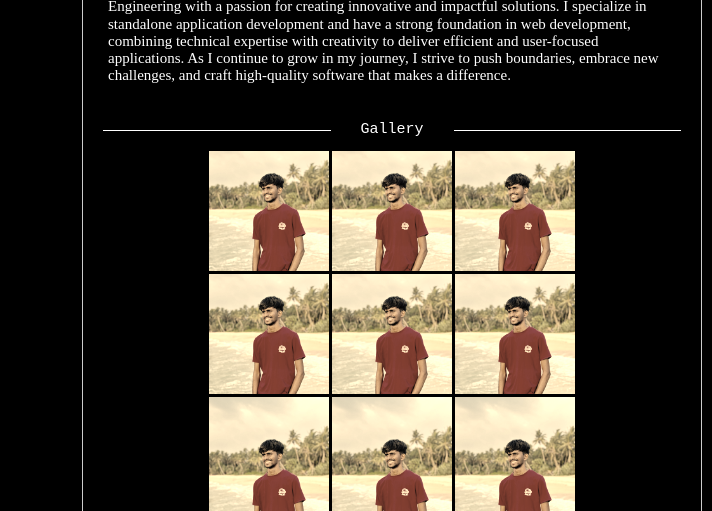
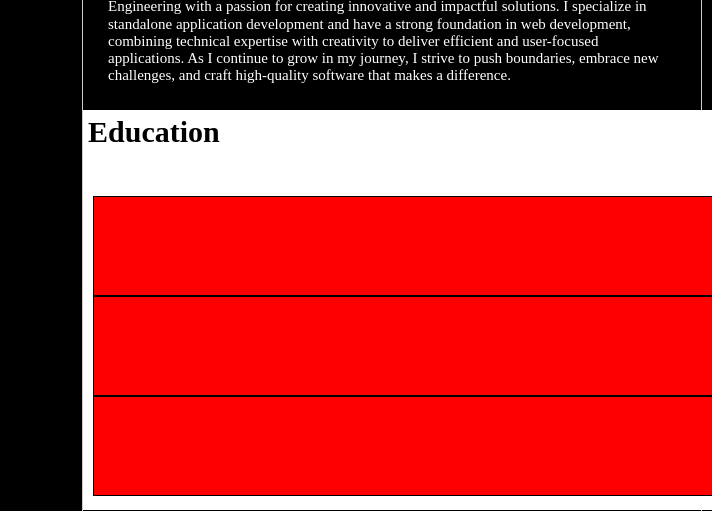
Before and after one commit to Shamindu-8845/My_Portfolio, a plain HTML site: page My_portfolio_impl/html/index.html in a window 1280 px wide. Shown: the part 289-800 px from the top of the page, 568-1280 px from the left. Drawn offline with Linux system fonts and the light colour scheme.

Commit message:
about me education section implementaion start

```diff
--- a/My_portfolio_impl/html/index.html
+++ b/My_portfolio_impl/html/index.html
@@ -83,11 +83,23 @@
                 to grow in my journey, I strive to push boundaries, embrace new challenges,
                 and craft high-quality software that makes a difference.
             </p>
+
+           <section id="Education-Section">
+               <h1>Education</h1>
+               <div id="education-main-div">
+                   <div class="education"></div>
+                   <div class="education"></div>
+                   <div class="education"></div>
+               </div>
+           </section>
+
             <div id="about-me-gallery-tittle">
                 <hr id="about-me-left-hr">
                 Gallery
                 <hr id="about-me-right-hr">
             </div>
+
+
 
             <section class="gallery">
                 <div>
@@ -115,6 +127,7 @@
                     </h4>
 
                 </div>
+
             </section>
         </div>
         <!--//////////////////////////////////Skills Section//////////////////////////////////-->
--- a/My_portfolio_impl/style/style.css
+++ b/My_portfolio_impl/style/style.css
@@ -238,6 +238,41 @@ nav ul li a {
     left: 10px;
     right: 20px;
 }
+/*/////////////////////////////////////////////Education/////////////////////*/
+#Education-Section{
+    height: 400px;
+    width: 800px;
+    background: white;
+    position: relative;
+    margin: auto;
+    display: grid;
+}
+#Education-Section>h1{
+    position: relative;
+    margin: 5px;
+    color: black;
+    font-size: 30px;
+    font-weight: bolder;
+}
+
+#education-main-div{
+    display: grid;
+    grid-template-rows: repeat(3,1fr);
+    background: blue;
+    width: 780px;
+    height: 300px;
+    position: relative;
+    top: 0;
+    bottom: 0;
+    left: 0;
+    right: 0;
+    margin: auto;
+}
+#Education-Section>#education-main-div>.education{
+        background: red;
+    border: 1px solid black;
+    position: relative;
+}
 
 
 /*////////////////gallery//////////////*/
@@ -253,8 +288,8 @@ nav ul li a {
     --size-not-hover: calc(var(--size) / 2);
     --speed: 300ms;
     padding-bottom: 500px;
+    top: 50px;
 
-    top: 0;
     bottom: 0;
     left: 0;
     right: 0;
@@ -296,8 +331,8 @@ nav ul li a {
 }
 
 .gallery > div:has(> img:nth-child(1):hover) {
-    --grid-rows: var(--size-hover);
-    --grid-cols: var(--size-hover);
+   /* --grid-rows: var(--size-hover);*/
+    --grid-cols: var(--size-hover) var(--size-hover) var(--size-hover) var(--size-hover);
 }
 
 .gallery > div:has(> img:nth-child(2):hover) {
@@ -324,8 +359,8 @@ nav ul li a {
 }
 .container>#about-me-discovery {
     display: inline-block;
-    text-align: center; /* Center text */
-    margin-bottom:200px;
+    text-align: center;
+    margin-bottom:300px;
     margin-left: 250px;
     font-size: 12px;
     position: relative;
@@ -347,6 +382,7 @@ nav ul li a {
     right: 0;
     top: 0;
 }
+
 
 /*////////////Skills Section/////////////////////////*/
 
```
